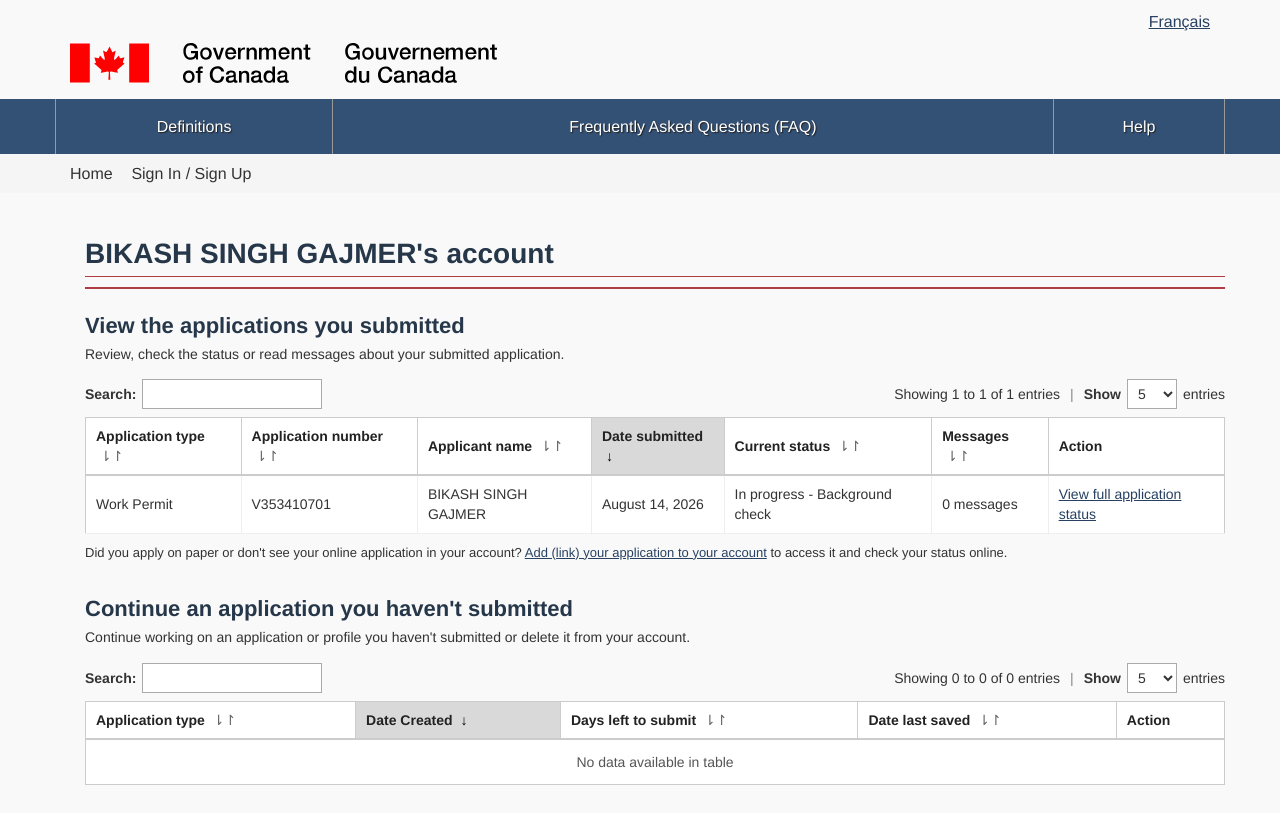
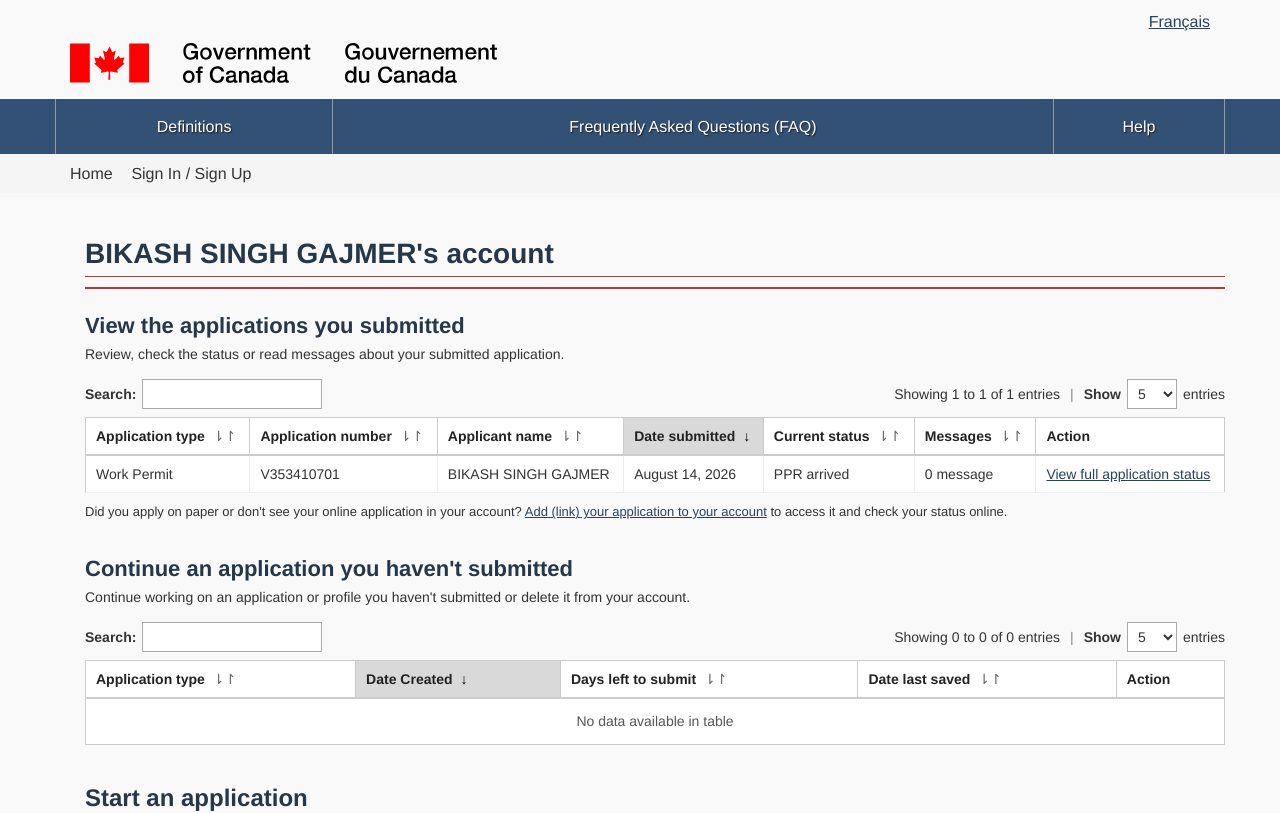
Before and after one commit to dreamvisaimmigration001-hash/ca_immigration, a React (Vite) app: page /mycic/home in a window 1280 px wide. Shown: the top 813 px of the page. Built offline with nearby package versions, Linux system fonts and the light colour scheme; a web font is replaced by a local one.

Commit message:
feat: add MyCIC dashboard and home pages for application status tracking

```diff
--- a/src/pages/MyCICDashboard.jsx
+++ b/src/pages/MyCICDashboard.jsx
@@ -136,7 +136,7 @@ export default function MyCICDashboard() {
                     Latest update:
                   </p>
                   <p style={{ margin: 0 }}>
-                    <strong>Final decision - August 14, 2026:</strong> Your application is in progress. We will send you a message once the final decision has been made.
+                    <strong>Final decision - August 14, 2026:</strong> Your application has been approved. We sent you a message to request your passport.
                   </p>
                 </div>
               </div>
@@ -434,7 +434,7 @@ export default function MyCICDashboard() {
                   </span>
                 </div>
                 <ul style={{ margin: '4px 0 0 0', paddingLeft: '46px', color: '#333', fontSize: '15px' }}>
-                  <li>August 05, 2026 Your application is in progress. We will send you a message once the final decision has been made.</li>
+                  <li>August 14, 2026 Your application was approved. We sent you a message to request your passport.</li>
                 </ul>
               </div>
 
--- a/src/pages/MyCICHome.jsx
+++ b/src/pages/MyCICHome.jsx
@@ -17,8 +17,8 @@ export default function MyCICHome() {
       appNumber: "V353410701",
       applicantName: "BIKASH SINGH GAJMER",
       dateSubmitted: "August 14, 2026",
-      status: "In progress - Background check",
-      messages: "0 messages",
+      status: "PPR arrived",
+      messages: "0 message",
     },
     // {
     //   appType: 'Express Entry - Federal Skilled Worker',
```
